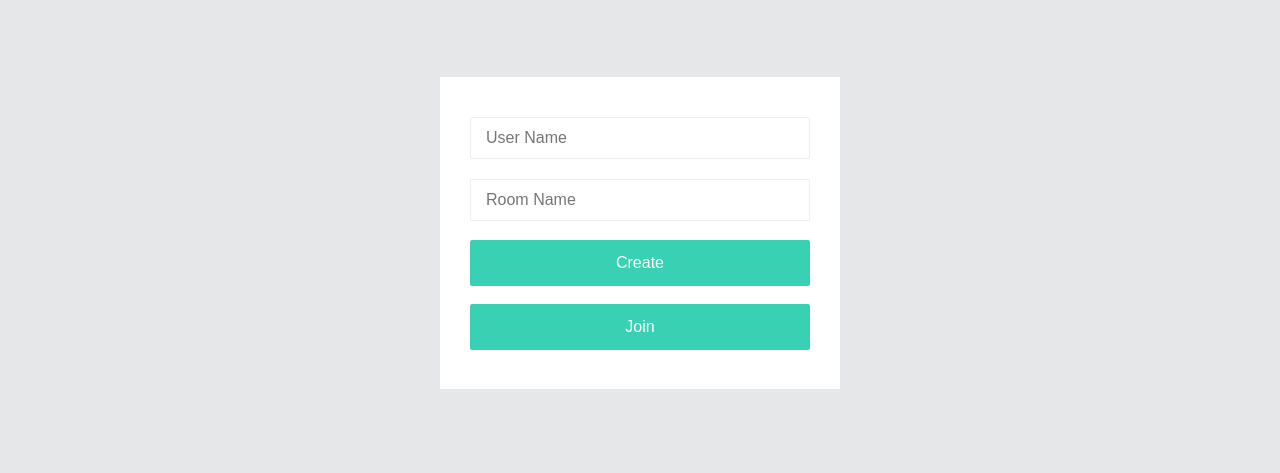
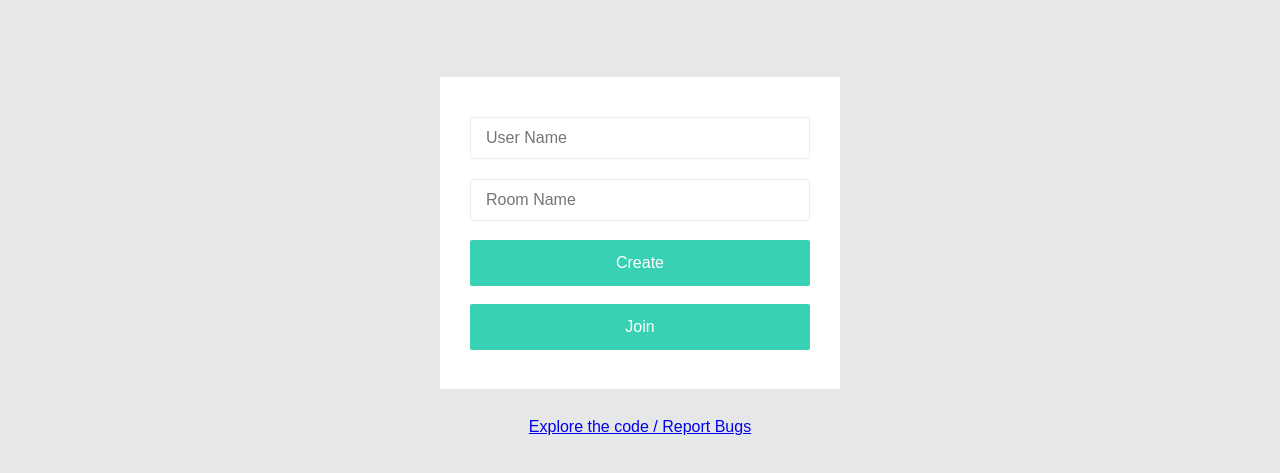
Before and after one commit to sojan-official/tictactoe, a website: page clientside/game.html in a window 1280 px wide. Shown: the part 55-528 px from the top of the page. Drawn offline with nearby package versions, Linux system fonts and the light colour scheme; no server answers.

Commit message:
added link to github repo

```diff
--- a/clientside/css/style.css
+++ b/clientside/css/style.css
@@ -217,3 +217,9 @@ body{
       display: inline-block;
       font-size: 90px;
     }
+
+
+#gitlink{
+  margin-top: 20px;
+  text-align:center;
+}
--- a/clientside/game.html
+++ b/clientside/game.html
@@ -72,6 +72,8 @@
 
     </div>
     </div>
+
+    <div id="gitlink"><a href="https://github.com/sojan-official/tictactoe">Explore the code / Report Bugs </a></div>
   </div>
 
 
```
